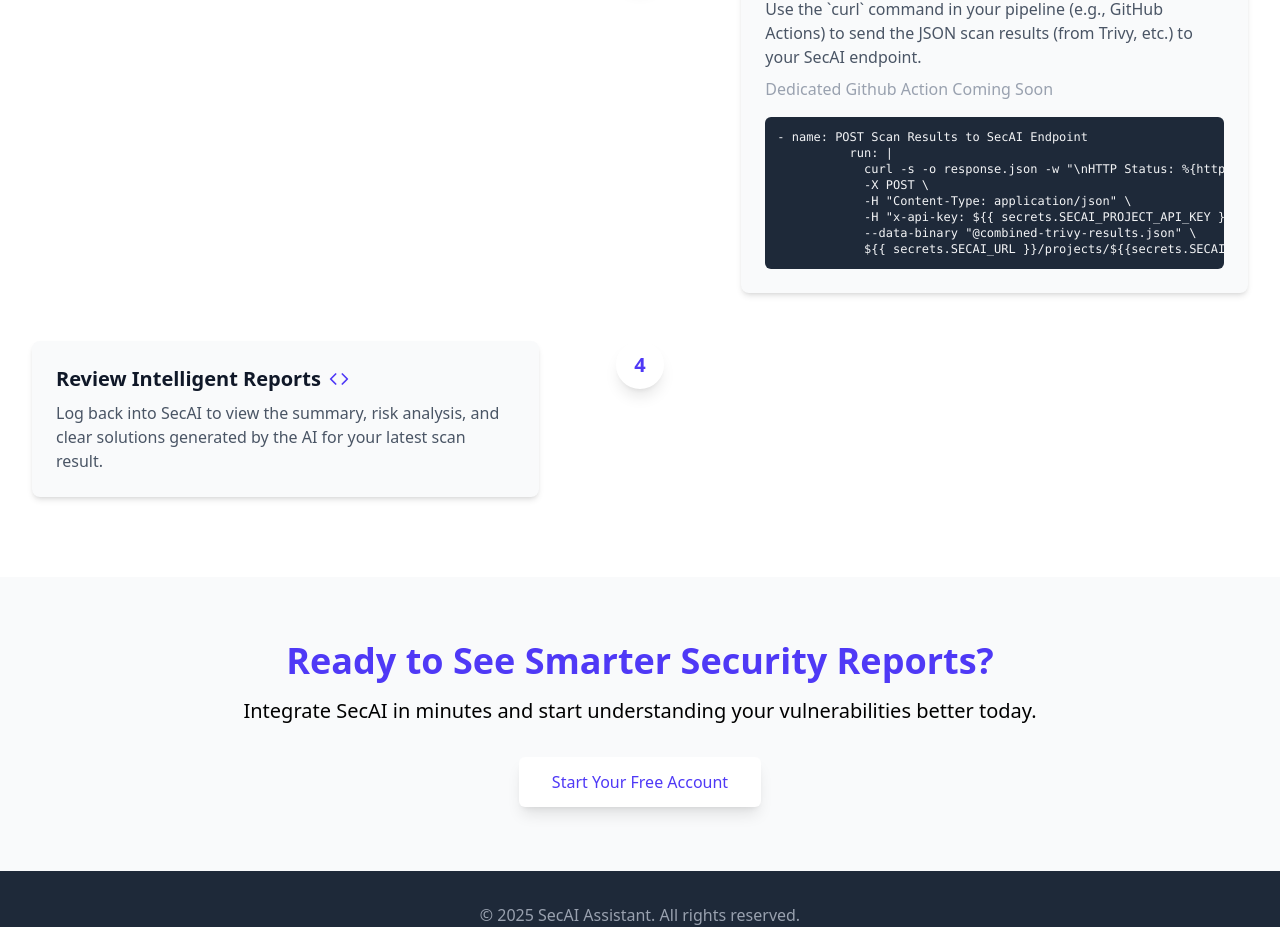
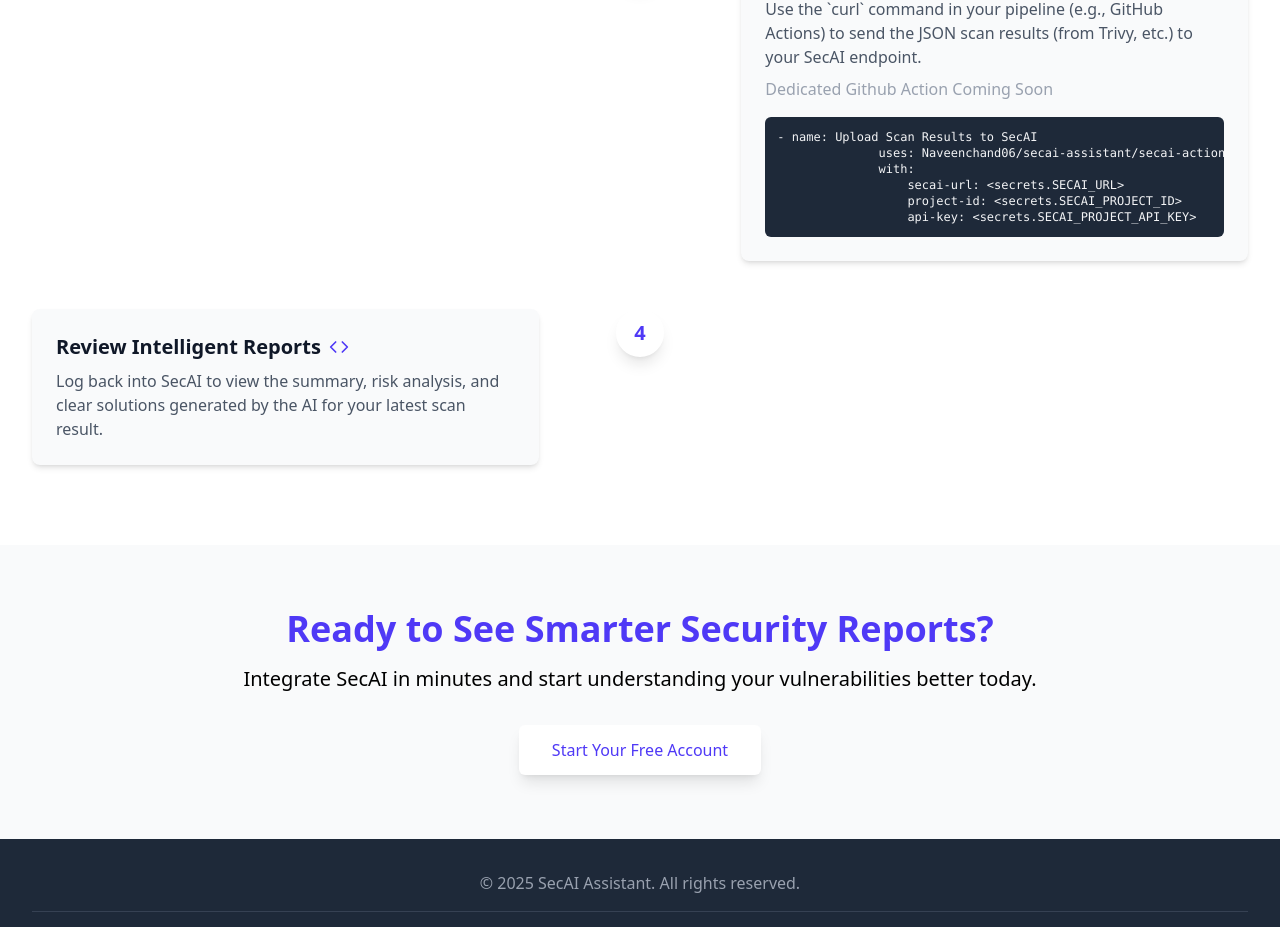
Before and after one commit to Naveenchand06/secai-assistant, a React (Vite) app in the folder frontend/: page / in a window 1280 px wide. Shown: the part 1651-2578 px from the top of the page. Built offline with nearby package versions, Linux system fonts and the light colour scheme.

Commit message:
Frontedn Landing Page updated with Official Secai-Action

```diff
--- a/frontend/src/components/LandingPage.tsx
+++ b/frontend/src/components/LandingPage.tsx
@@ -53,14 +53,12 @@
         title: 'Integrate into Your CI/CD',
         description: 'Use the `curl` command in your pipeline (e.g., GitHub Actions) to send the JSON scan results (from Trivy, etc.) to your SecAI endpoint. ',
         codeBlock: `
-        - name: POST Scan Results to SecAI Endpoint
-          run: |
-            curl -s -o response.json -w "\\nHTTP Status: %{http_code}\\n" \\
-            -X POST \\
-            -H "Content-Type: application/json" \\
-            -H "x-api-key: \${{ secrets.SECAI_PROJECT_API_KEY }}" \\
-            --data-binary "@combined-trivy-results.json" \\
-            \${{ secrets.SECAI_URL }}/projects/\${{secrets.SECAI_PROJECT_ID}}/scan/docker
+            - name: Upload Scan Results to SecAI
+              uses: Naveenchand06/secai-assistant/secai-action@v1.0.0
+              with:
+                  secai-url: <secrets.SECAI_URL>
+                  project-id: <secrets.SECAI_PROJECT_ID>
+                  api-key: <secrets.SECAI_PROJECT_API_KEY>
         `,
     },
     {
```
